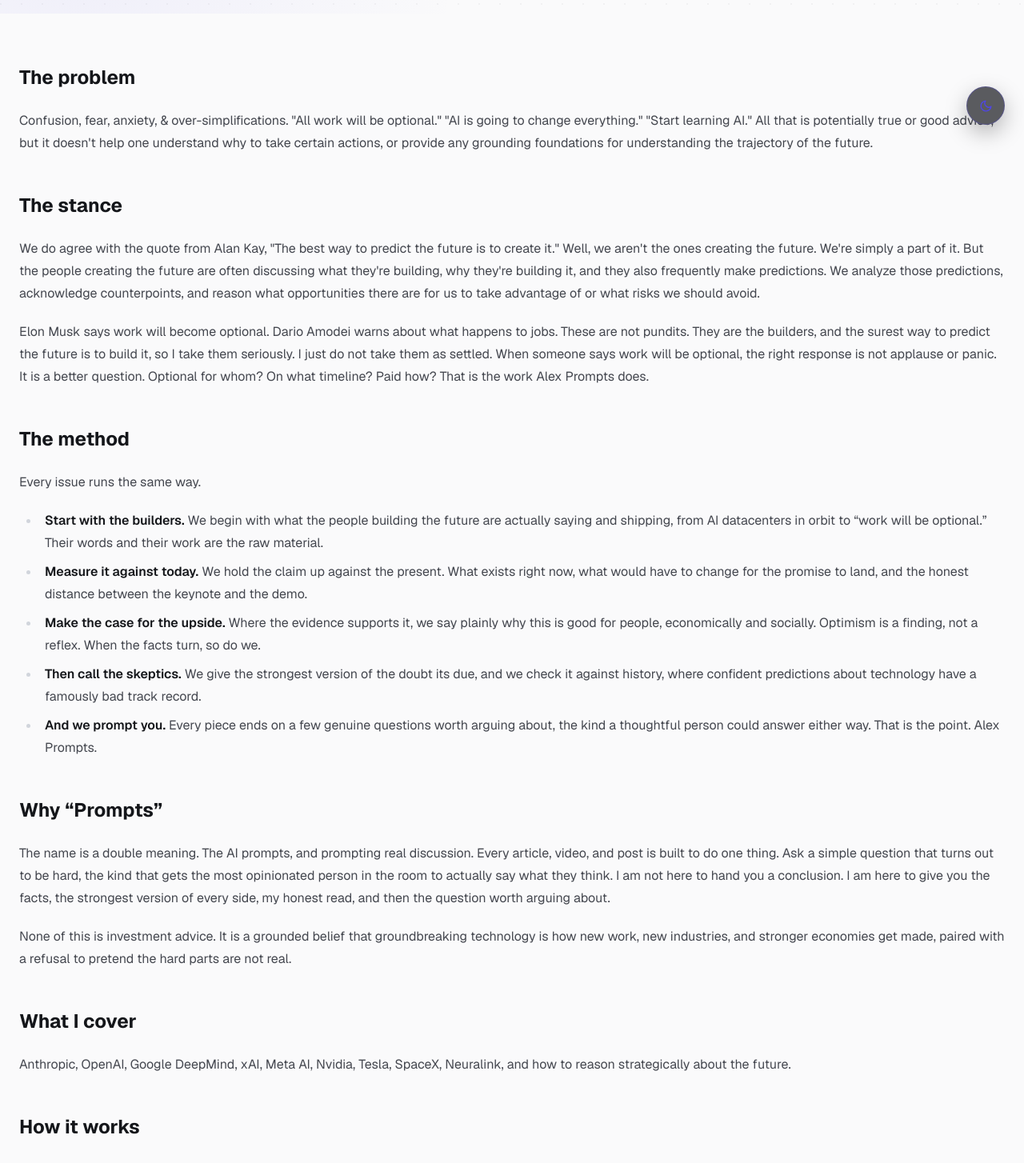
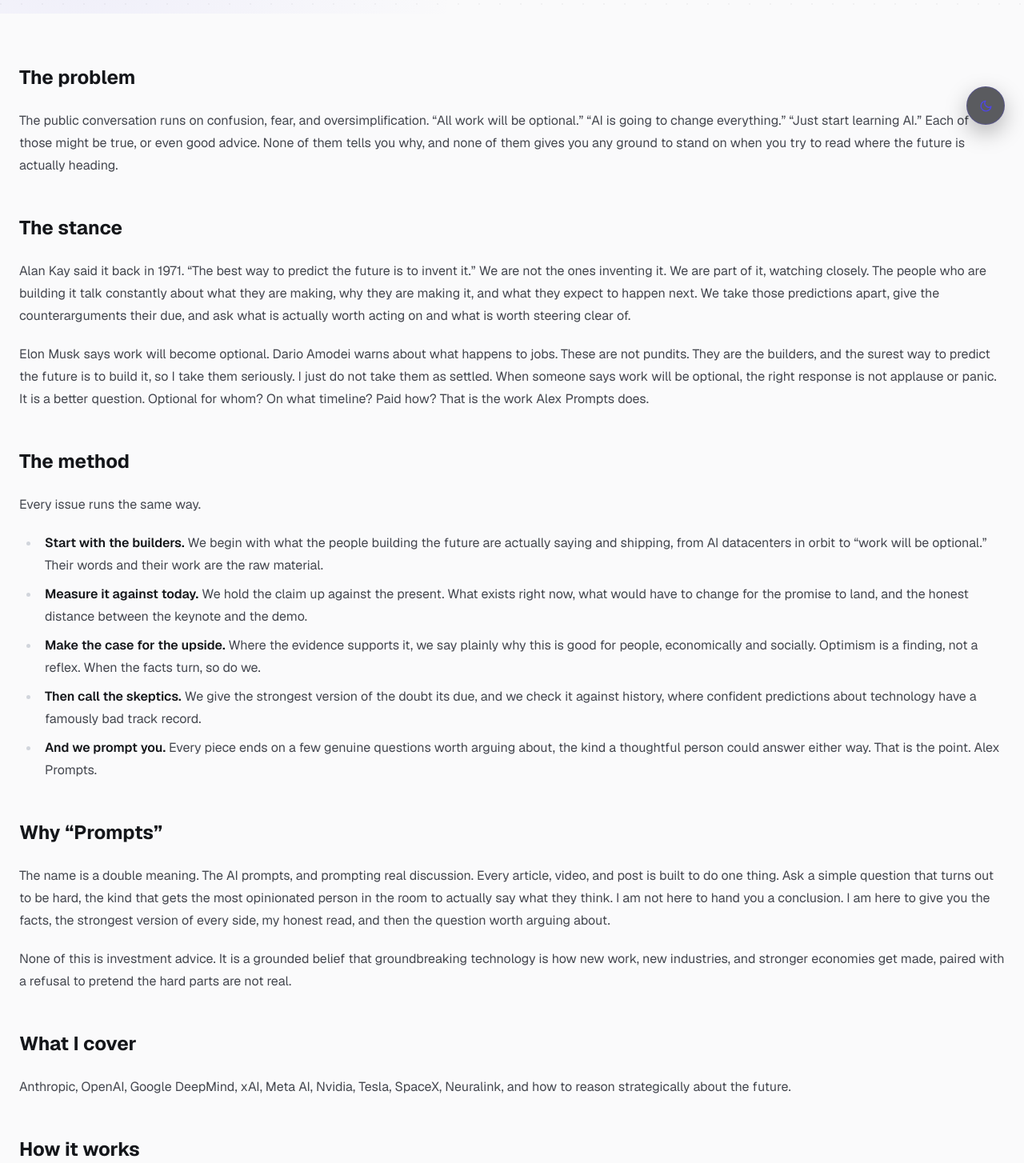
Before and after one commit to jsteryous/alexprompts, a Next.js app: page /about in a window 1280 px wide. Shown: the part 620-2074 px from the top of the page at 80% size. Built offline with nearby package versions, Linux system fonts and the light colour scheme; no server answers.

Commit message:
new dark mode

```diff
--- a/src/app/about/page.tsx
+++ b/src/app/about/page.tsx
@@ -20,7 +20,7 @@
             Change is the only constant.
           </h1>
           <p className="theme-text-secondary text-lg md:text-xl leading-relaxed">
-            {site.name} aims to help with technological literacy (understanding what’s actually happening with AI, biotech, robotics, energy, computing, etc.), which has become as essential today as reading and writing were 200 years ago. If you can’t read, you’re shut out of modern society. If you don’t understand the major technologies shaping the next 10–30 years, you’re increasingly shut out of economic opportunity, political decisions, and personal control over your life.
+            {site.name} aims to help with technological literacy (understanding what’s actually happening with AI, biotech, robotics, energy, computing, etc.), which has become as essential today as reading and writing were 200 years ago. If you can’t read, you’re shut out of modern society. If you don’t understand the major technologies shaping the next 10 to 30 years, you’re increasingly shut out of economic opportunity, political decisions, and personal control over your life.
           </p>
         </div>
       </section>
@@ -29,12 +29,23 @@
         <div className="max-w-2xl mx-auto px-6 theme-prose prose max-w-none">
           <h2>The problem</h2>
           <p>
-            Confusion, fear, anxiety, & over-simplifications. "All work will be optional." "AI is going to change everything." "Start learning AI." All that is potentially true or good advice, but it doesn't help one understand why to take certain actions, or provide any grounding foundations for understanding the trajectory of the future.
+            The public conversation runs on confusion, fear, and oversimplification.
+            &ldquo;All work will be optional.&rdquo; &ldquo;AI is going to change
+            everything.&rdquo; &ldquo;Just start learning AI.&rdquo; Each of those might be
+            true, or even good advice. None of them tells you why, and none of them gives
+            you any ground to stand on when you try to read where the future is actually
+            heading.
           </p>
 
           <h2>The stance</h2>
           <p>
-            We do agree with the quote from Alan Kay, "The best way to predict the future is to create it." Well, we aren't the ones creating the future. We're simply a part of it. But the people creating the future are often discussing what they're building, why they're building it, and they also frequently make predictions. We analyze those predictions, acknowledge counterpoints, and reason what opportunities there are for us to take advantage of or what risks we should avoid.
+            Alan Kay said it back in 1971. &ldquo;The best way to predict the future is to
+            invent it.&rdquo; We are not the ones inventing it. We are part of it, watching
+            closely. The
+            people who are building it talk constantly about what they are making, why they
+            are making it, and what they expect to happen next. We take those predictions
+            apart, give the counterarguments their due, and ask what is actually worth acting
+            on and what is worth steering clear of.
           </p>
           <p>
             Elon Musk says work will become optional. Dario Amodei warns about
@@ -75,7 +86,8 @@
 
           <h2>How it works</h2>
           <p>
-            Always free content. We appreciate any and all support. We especially appreciate you joining the discussion.
+            The content is always free. I appreciate any support you send my way. I
+            appreciate you joining the argument even more.
           </p>
         </div>
       </section>
--- a/src/app/globals.css
+++ b/src/app/globals.css
@@ -66,18 +66,18 @@
 
 html.dark {
   color-scheme: dark;
-  --background: #0a0c10;
-  --background-rgb: 10, 12, 16;
-  --foreground: #e9eaee;
-  --foreground-soft: #c3c6cf;
-  --foreground-muted: #8b8f9c;
-  --border: rgba(233, 234, 238, 0.12);
-  --border-strong: rgba(233, 234, 238, 0.2);
-  --surface: rgba(20, 22, 30, 0.82);
-  --surface-strong: #14161e;
-  --surface-muted: rgba(30, 33, 44, 0.86);
-  --surface-inverse: #05060a;
-  --surface-inverse-2: #0b0d13;
+  --background: #15171d;
+  --background-rgb: 21, 23, 29;
+  --foreground: #ecedf1;
+  --foreground-soft: #c8cbd3;
+  --foreground-muted: #969aa7;
+  --border: rgba(236, 237, 241, 0.13);
+  --border-strong: rgba(236, 237, 241, 0.22);
+  --surface: rgba(34, 37, 47, 0.82);
+  --surface-strong: #1e212a;
+  --surface-muted: rgba(44, 48, 60, 0.86);
+  --surface-inverse: #0c0e13;
+  --surface-inverse-2: #11131a;
   --surface-highlight: rgba(129, 140, 248, 0.14);
   --surface-warn: rgba(245, 158, 11, 0.12);
   --surface-accent: #6366f1;
--- a/src/app/layout.tsx
+++ b/src/app/layout.tsx
@@ -10,7 +10,7 @@
 export const metadata: Metadata = {
   metadataBase: new URL(site.url),
   title: {
-    default: `${site.name} — ${site.tagline}`,
+    default: `${site.name}: ${site.tagline}`,
     template: `%s · ${site.name}`,
   },
   description: site.description,
@@ -27,7 +27,7 @@
     "Alex Prompts",
   ],
   openGraph: {
-    title: `${site.name} — ${site.tagline}`,
+    title: `${site.name}: ${site.tagline}`,
     description: site.description,
     type: "website",
     url: site.url,
@@ -35,7 +35,7 @@
   },
   twitter: {
     card: "summary_large_image",
-    title: `${site.name} — ${site.tagline}`,
+    title: `${site.name}: ${site.tagline}`,
     description: site.oneLiner,
   },
   alternates: {
--- a/src/app/opengraph-image.tsx
+++ b/src/app/opengraph-image.tsx
@@ -1,7 +1,7 @@
 import { ImageResponse } from "next/og";
 
 export const runtime = "edge";
-export const alt = "Alex Prompts — Frontier tech, translated.";
+export const alt = "Alex Prompts: Frontier tech, translated.";
 export const size = { width: 1200, height: 630 };
 export const contentType = "image/png";
 
```
Also changed, not shown: .claude/settings.local.json.
